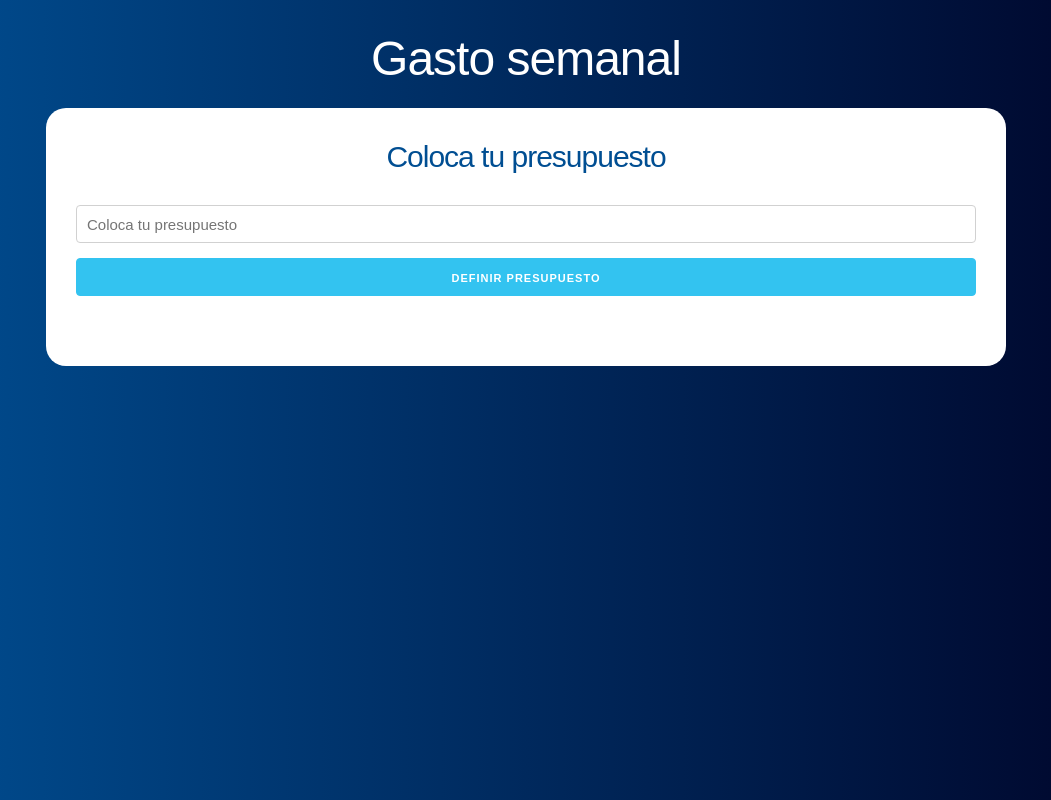
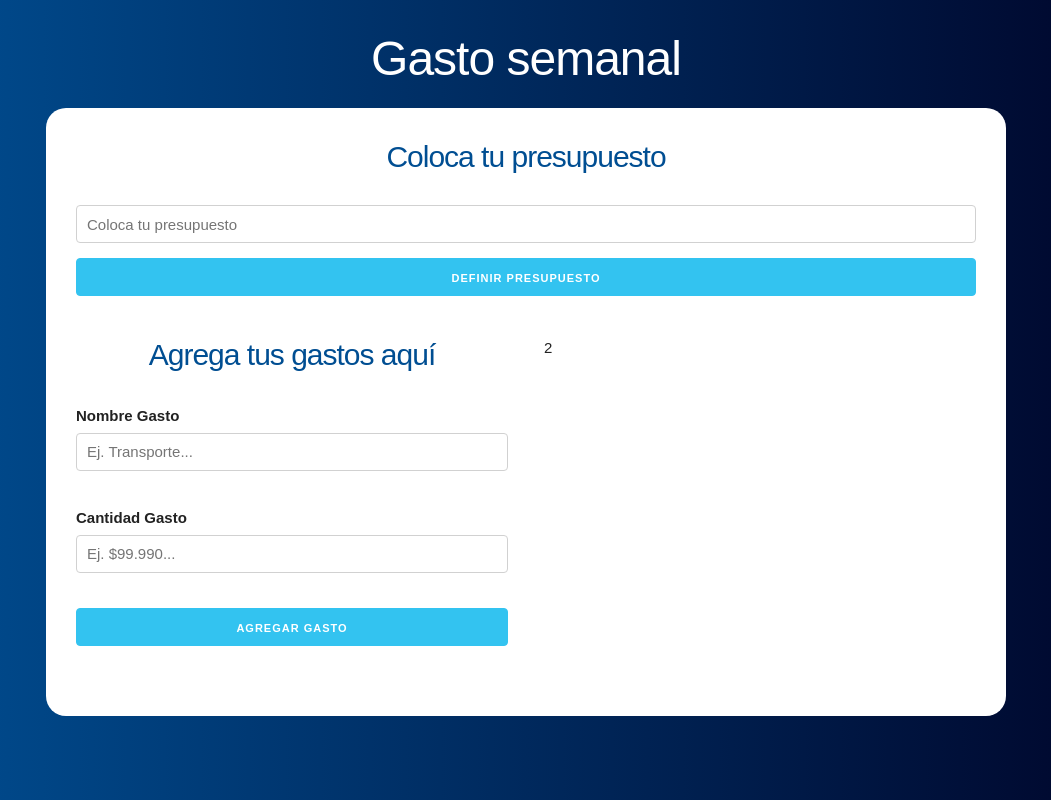
Before and after one commit to GonzaloCarcamo/curso-MERN-03, a React (Create React App) app: page / in a window 1280 px wide. Shown: the whole page, without its empty margins (114-1165 px from the left). Built offline with nearby package versions, Linux system fonts and the light colour scheme.

Commit message:
Creación formulario

```diff
--- a/src/App.js
+++ b/src/App.js
@@ -1,5 +1,6 @@
 import React, { useState } from 'react';
 import Pregunta from './components/Pregunta';
+import Formulario from './components/Formulario';
 
 
 function App() {
@@ -22,6 +23,17 @@
           guardarPresupuesto={guardarPresupuesto}
           guardarRestante={guardarRestante}
           />
+
+          <div className='row'>
+            <div className='one-half column'>
+              <Formulario />
+            </div>
+
+            <div className='one-half column'>
+              2
+            </div>
+          </div>
+
         </div>
       </header>
     </div>
--- /dev/null
+++ b/src/components/Formulario.js
@@ -0,0 +1,37 @@
+import React, { useState } from 'react';
+
+const Formulario = () => {
+    return (
+
+        <form>
+            <h2>Agrega tus gastos aquí</h2>
+
+            <div className='campo'>
+                <label>Nombre Gasto</label>
+                <input
+                    type='text'
+                    className='u-full-width'
+                    placeholder='Ej. Transporte...'
+                />
+            </div>
+
+            <div className='campo'>
+                <label>Cantidad Gasto</label>
+                <input
+                    type='number'
+                    className='u-full-width'
+                    placeholder='Ej. $99.990...'
+                />
+            </div>
+
+            <input
+                type='submit'
+                className='button-primary u-full-width'
+                value='Agregar gasto'
+            />
+        </form>
+
+     );
+}
+
+export default Formulario;
```
